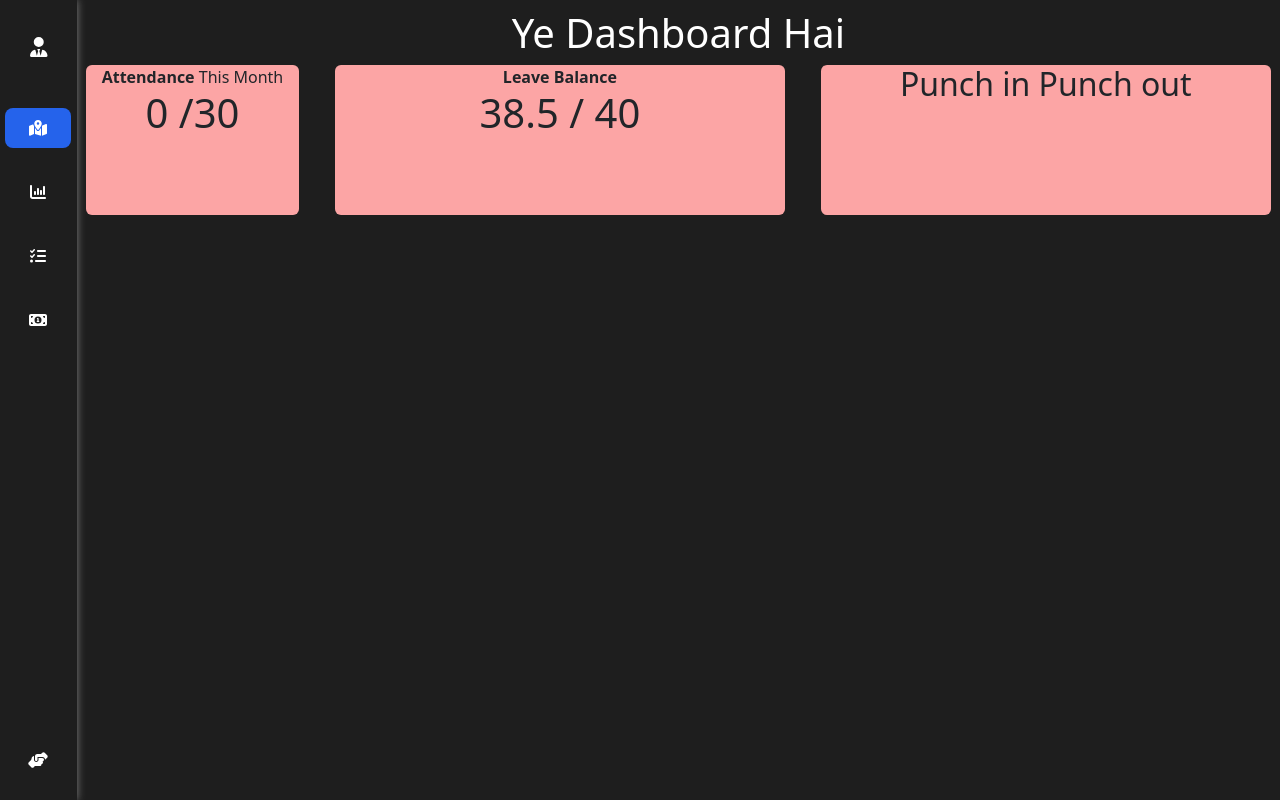
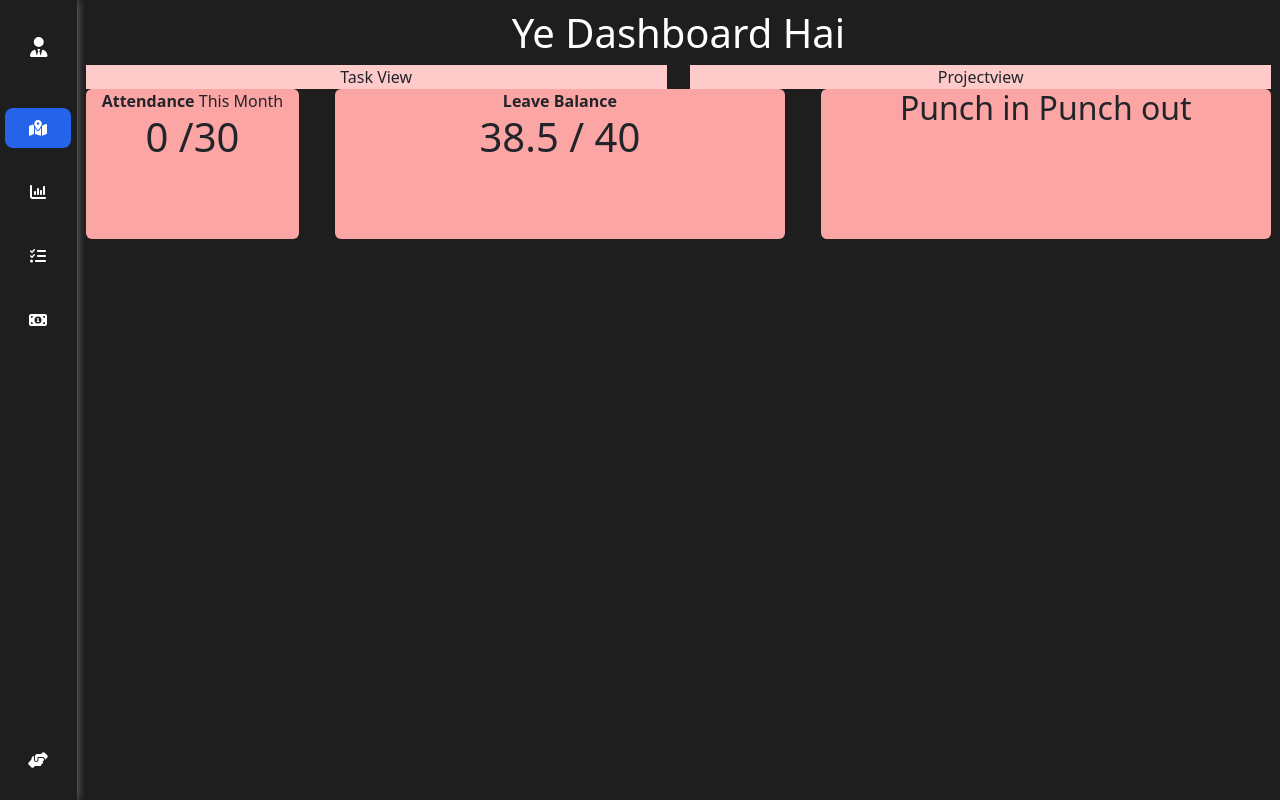
Before and after one commit to Atom-2015/TaskManagement, a React (Create React App) app in the folder myapp/: page /dashboard in a window 1280 px wide. Built offline with nearby package versions, Linux system fonts and the light colour scheme; sample sign-in values are in the browser's storage.

Commit message:
pushing ankit code

```diff
--- /dev/null
+++ b/myapp/src/Component/Dashboard/componentDashboard/projectview.js
@@ -0,0 +1,11 @@
+import React from 'react'
+
+function Projectview() {
+  return (
+    <div className=' w-[49%] bg-red-200'>
+      Projectview
+    </div>
+  )
+}
+
+export default Projectview
--- /dev/null
+++ b/myapp/src/Component/Dashboard/componentDashboard/taskview.js
@@ -0,0 +1,11 @@
+import React from 'react'
+
+function Taskview() {
+  return (
+    <div className=' w-[49%] bg-red-200 ' >
+      Task View
+    </div>
+  )
+}
+
+export default Taskview
--- a/myapp/src/Component/Dashboard/dashboardindex.js
+++ b/myapp/src/Component/Dashboard/dashboardindex.js
@@ -1,10 +1,16 @@
 import React from 'react'
 import AttendanceSection from './componentDashboard/topthreecomponent'
+import Taskview from './componentDashboard/taskview'
+import Projectview from './componentDashboard/projectview'
 
 function Dashboardindex() {
   return (
     <div>
       <h1 className=' text-white'> Ye Dashboard Hai </h1>
+      <div className='flex flex-row  justify-between '>
+        <Taskview/>
+        <Projectview/>
+      </div>
       <AttendanceSection/>
     </div>
   )
```
